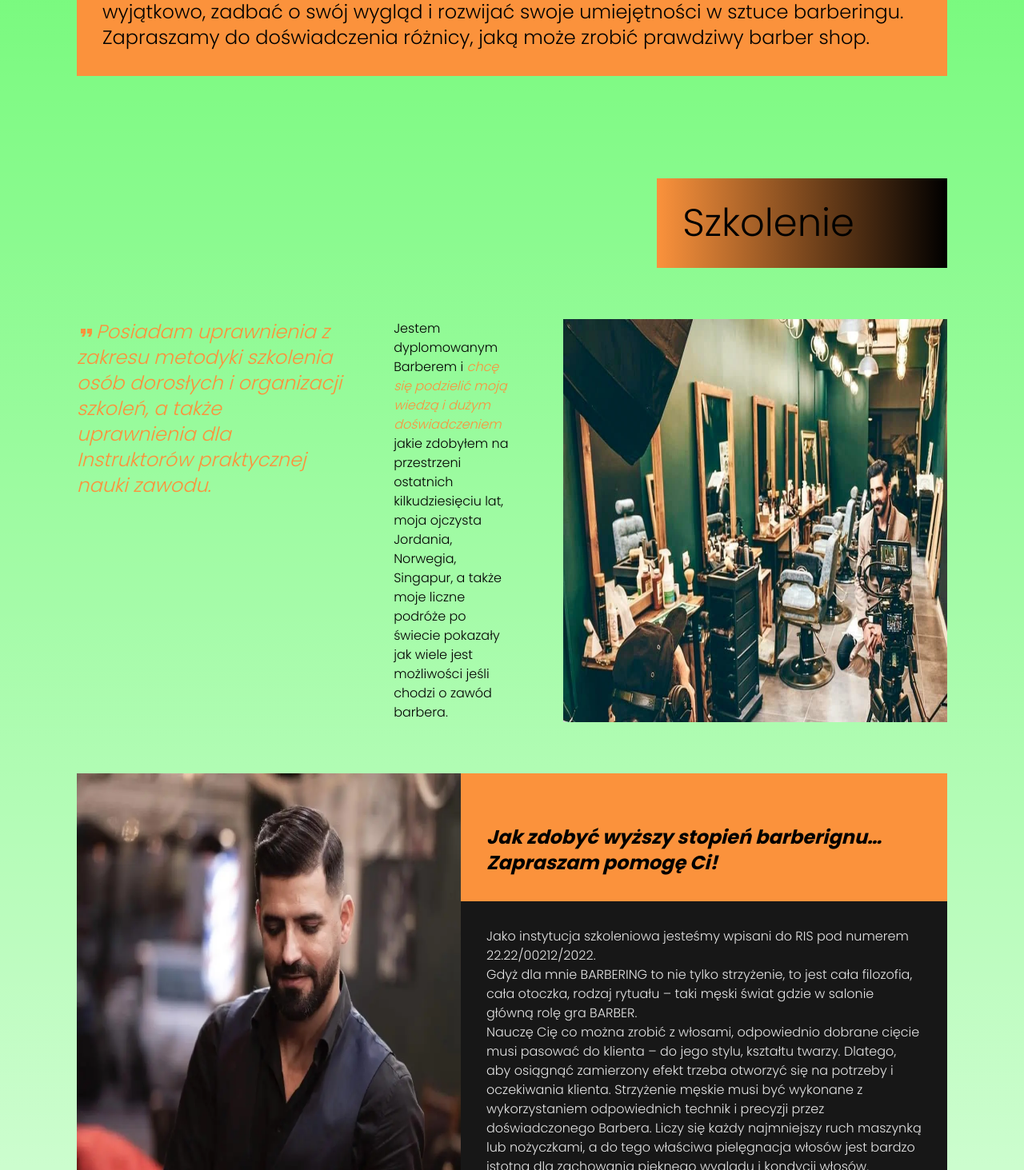
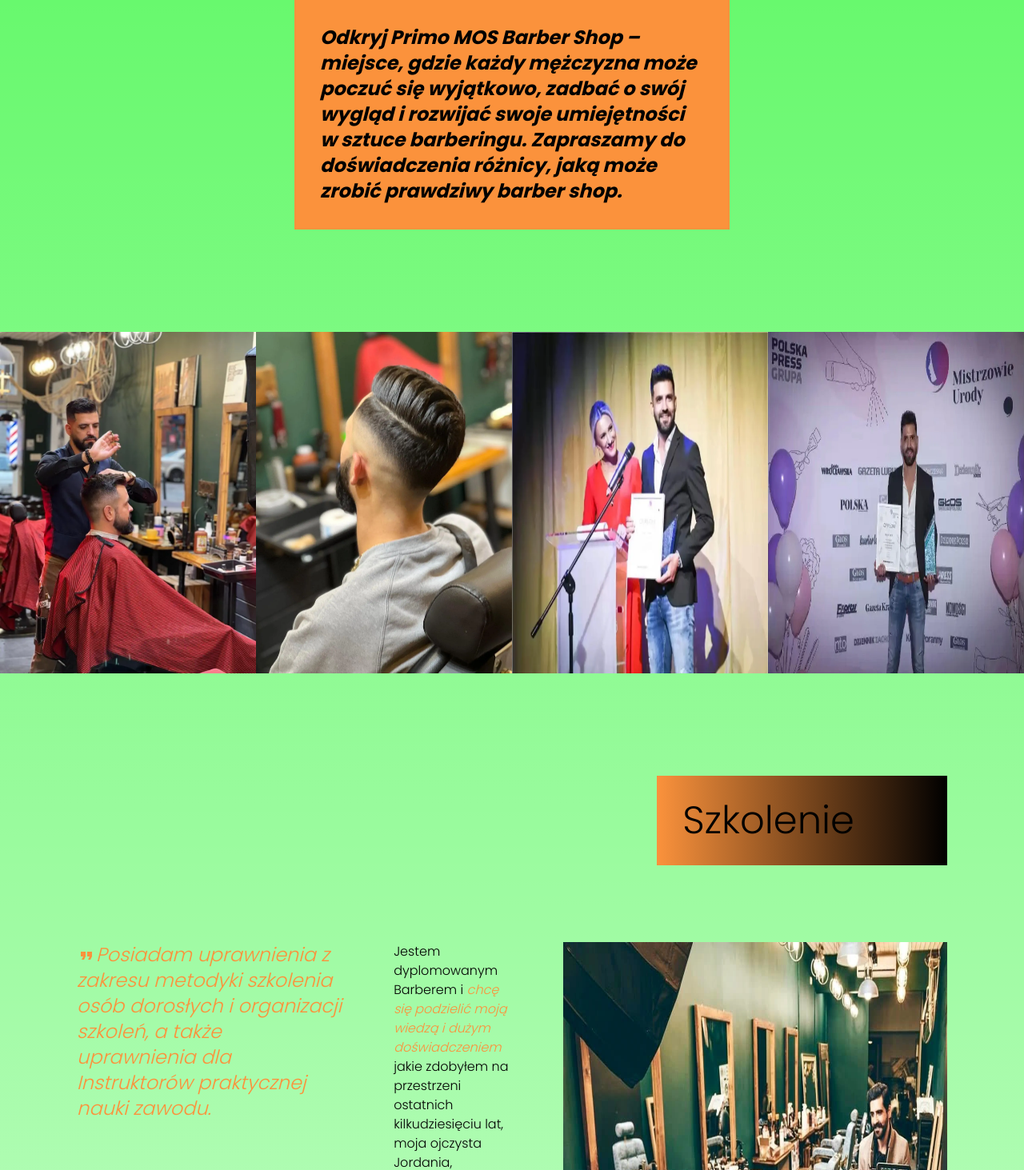
Before and after one commit to franckyi/primomos, a Next.js app in the folder frontend/: page / in a window 1280 px wide. Shown: the part 2189-3652 px from the top of the page at 80% size. Built offline with nearby package versions, Linux system fonts and the light colour scheme.

Commit message:
visual fixes

```diff
--- a/frontend/app/page.tsx
+++ b/frontend/app/page.tsx
@@ -8,10 +8,47 @@ import PhoneIcon from "@mui/icons-material/Phone";
 export default function Home() {
   return (
     <>
-      <main className="flex min-h-screen flex-col items-center justify-between pt-0 p-24">
+      <main className="flex min-h-screen flex-col gap-16 items-center justify-between pt-0">
         <Services />
         <IntroText />
-
+        <section className="w/full flex flex-col lg:flex-row">
+          <Image
+            src={"/img (1).webp"}
+            height={320}
+            width={480}
+            alt="Primo MOS logo"
+            priority
+            draggable="false"
+            className="w-1/4 h-auto"
+          />
+          <Image
+            src={"/img (12).webp"}
+            height={320}
+            width={480}
+            alt="Primo MOS logo"
+            priority
+            draggable="false"
+            className="w-1/4 h-auto"
+          />
+          <Image
+            src={"/img (14).webp"}
+            height={320}
+            width={480}
+            alt="Primo MOS logo"
+            priority
+            draggable="false"
+            className="w-1/4 h-auto"
+          />
+          <Image
+            src={"/img (15).webp"}
+            height={320}
+            width={480}
+            alt="Primo MOS logo"
+            priority
+            draggable="false"
+            className="w-1/4"
+          />
+        </section>
         <Training />
         <a
           href="tel:503489722"
--- a/frontend/app/regulamin/page.tsx
+++ b/frontend/app/regulamin/page.tsx
@@ -3,7 +3,7 @@ const heading = "Regulamin";
 
 function Regulamin() {
   return (
-    <section className="px-24 pb-24 text-neutral-400">
+    <section className="mx-24 px-24 pb-24 text-neutral-400">
       <h2
         id="szkolenie"
         className="p-8 pl-8 lg:my-16 w-1/3 text-3xl lg:text-5xl mr-auto bg-gradient-to-r from-black to-orange-400"
--- a/frontend/app/ui/intro-text.tsx
+++ b/frontend/app/ui/intro-text.tsx
@@ -9,10 +9,10 @@ const text3 = `Odkryj Primo MOS Barber Shop – miejsce, gdzie każdy mężczyzn
 
 export default function IntroText() {
   return (
-    <>
+    <section className="mx-24">
       <h2
         id="onas"
-        className="p-8 pl-8 lg:my-16 text-3xl lg:text-5xl mr-auto bg-gradient-to-r from-black to-orange-400"
+        className="p-8 pl-8 lg:my-16 w-2/4 text-3xl lg:text-5xl mr-auto text-right bg-gradient-to-r from-black to-orange-400"
       >
         {heading}
       </h2>
@@ -30,7 +30,9 @@ export default function IntroText() {
           {text2}
         </p>
       </section>
-      <p className="my-16 p-8 bg-orange-400 text-black text-2xl">{text3}</p>
-    </>
+      <p className="w-2/4 mx-auto my-16 p-8 bg-orange-400 text-black text-2xl font-bold italic">
+        {text3}
+      </p>
+    </section>
   );
 }
--- a/frontend/app/ui/services.tsx
+++ b/frontend/app/ui/services.tsx
@@ -1,6 +1,6 @@
 function Services() {
   return (
-    <section className="my-16 grid text-center lg:max-w-5xl lg:w-full lg:mb-0 lg:grid-cols-4 lg:text-left border border-orange-1">
+    <section className="mx-24 my-16 grid text-center lg:max-w-5xl lg:w-full lg:mb-0 lg:grid-cols-4 lg:text-left border border-orange-1">
       <div className="group rounded-lg border border-transparent p-8 m-4 transition-colors hover:border-gray-300 hover:bg-gray-100 hover:dark:border-orange-400 hover:dark:bg-neutral-800/30">
         <h2 className="mb-3 text-2xl font-semibold">
           Wiedza{" "}
--- a/frontend/app/ui/training.tsx
+++ b/frontend/app/ui/training.tsx
@@ -18,17 +18,17 @@ function getIntro() {
 
 function Training() {
   return (
-    <section>
+    <section className="mx-24">
       <h2
         id="szkolenie"
-        className="p-8 pl-8 lg:my-16 w-1/3 text-3xl lg:text-5xl ml-auto bg-gradient-to-l from-black to-orange-400"
+        className="p-8 pl-8 my-16 w-1/3 text-3xl lg:text-5xl ml-auto bg-gradient-to-l from-black to-orange-400"
       >
         {heading}
       </h2>
-      <div className="my-16 flex flex-col lg:flex-row gap-16">
+      <div className="my-24 flex flex-col lg:flex-row gap-16">
         <p className="text-2xl italic text-orange-400">
           <span>
-            <FormatQuoteIcon className="text-8xl" />
+            <FormatQuoteIcon className="block text-8xl" />
           </span>
           Posiadam uprawnienia z zakresu metodyki szkolenia osób dorosłych i
           organizacji szkoleń, a także uprawnienia dla Instruktorów praktycznej
@@ -46,9 +46,9 @@ function Training() {
         />
       </div>
 
-      <div className="my-16 flex flex-col lg:flex-row bg-orange-400">
+      <div className="my-24 flex flex-col lg:flex-row bg-orange-400">
         <Image
-          src={"/szkol.webp"}
+          src={"/img (9).webp"}
           height={366}
           width={480}
           alt="Szkolenie"
@@ -57,27 +57,33 @@ function Training() {
           className="inline"
         />
         <p>
-          <span className="block p-8 text-2xl text-black font-bold italic">
+          <span className="block pt-0 p-8 text-2xl text-black font-bold uppercase">
             <br />
             Jak zdobyć wyższy stopień barberignu… <br />
-            Zapraszam pomogę Ci!
+            Zapraszam pomogę Ci
           </span>
           <div className="bg-neutral-900 text-neutral-200 p-8">
             Jako instytucja szkoleniowa jesteśmy wpisani do RIS pod numerem
             22.22/00212/2022.
             <br />
-            Gdyż dla mnie BARBERING to nie tylko strzyżenie, to jest cała
-            filozofia, cała otoczka, rodzaj rytuału – taki męski świat gdzie w
-            salonie główną rolę gra BARBER.
+            Gdyż dla mnie{" "}
+            <strong className="font-bold text-orange-400 italic">
+              BARBERING to nie tylko strzyżenie, to jest cała filozofia
+            </strong>
+            , cała otoczka, rodzaj rytuału – taki męski świat gdzie w salonie
+            główną rolę gra BARBER.
             <br />
             Nauczę Cię co można zrobić z włosami, odpowiednio dobrane cięcie
             musi pasować do klienta – do jego stylu, kształtu twarzy. Dlatego,
             aby osiągnąć zamierzony efekt trzeba otworzyć się na potrzeby i
-            oczekiwania klienta. Strzyżenie męskie musi być wykonane z
-            wykorzystaniem odpowiednich technik i precyzji przez doświadczonego
-            Barbera. Liczy się każdy najmniejszy ruch maszynką lub nożyczkami, a
-            do tego właściwa pielęgnacja włosów jest bardzo istotna dla
-            zachowania pięknego wyglądu i kondycji włosów.
+            oczekiwania klienta.{" "}
+            <strong className="font-bold text-orange-400 italic">
+              Strzyżenie męskie musi być wykonane z wykorzystaniem odpowiednich
+              technik i precyzji przez doświadczonego Barbera
+            </strong>
+            . Liczy się każdy najmniejszy ruch maszynką lub nożyczkami, a do
+            tego właściwa pielęgnacja włosów jest bardzo istotna dla zachowania
+            pięknego wyglądu i kondycji włosów.
           </div>
           <br />
           <div className="p-8 bg-orange-400 text-black font-bold">
```
